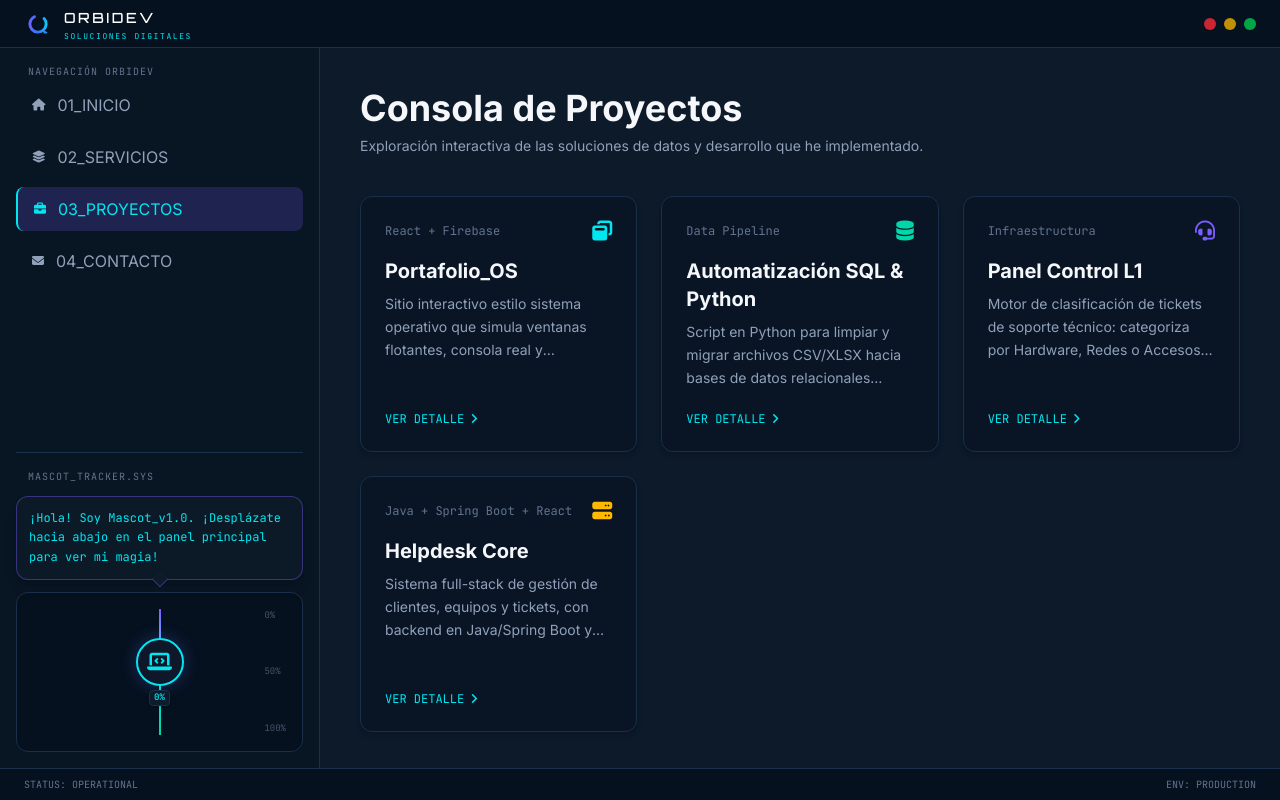
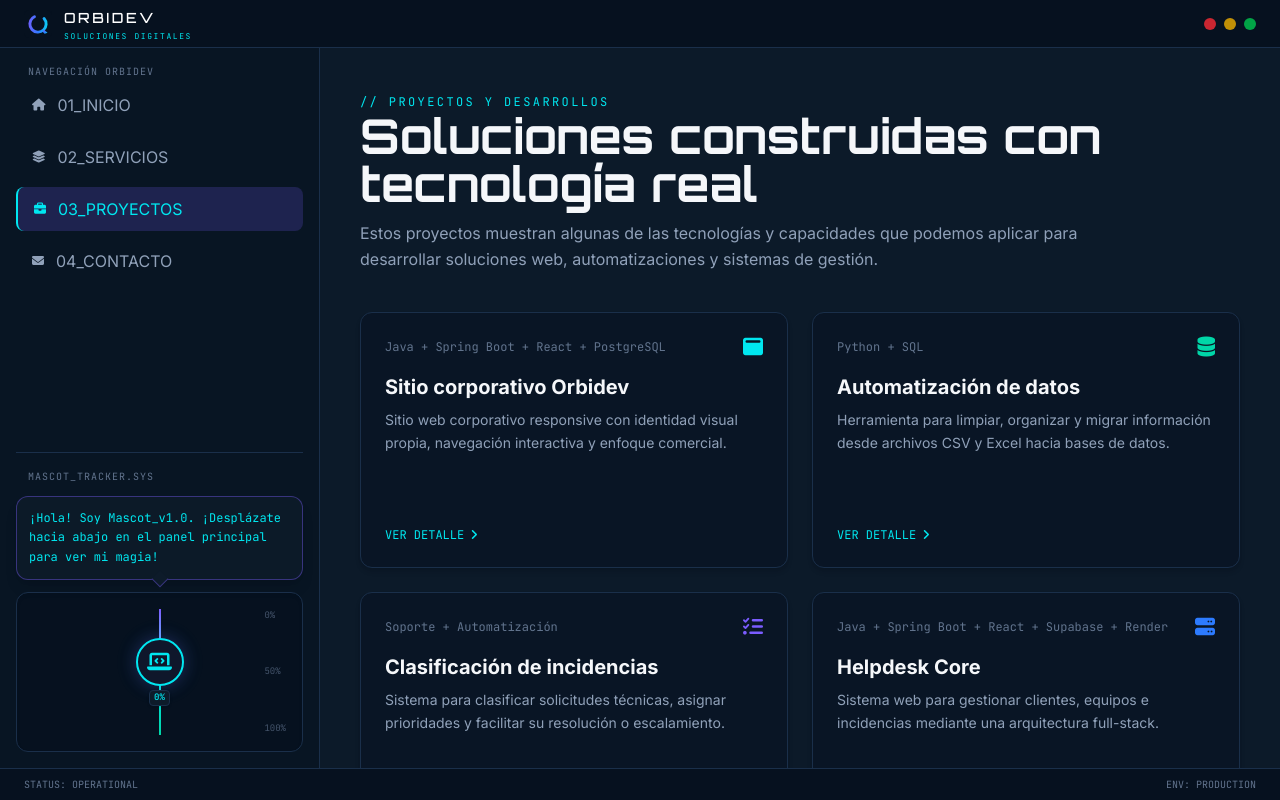
Before and after one commit to FerSierra87/orbidev-web, a React (Vite) app: page / in a window 1280 px wide. Both pictures are taken after a click on the button "03_PROYECTOS". Built offline with nearby package versions, Linux system fonts and the light colour scheme.

Commit message:
Actualiza proyectos y tecnologias de Orbidev

```diff
--- a/src/App.jsx
+++ b/src/App.jsx
@@ -114,46 +114,51 @@ export default function App() {
   const projectsData = [
   {
     id: 1,
-      title: 'Portafolio_OS',
-      tag: 'React + Firebase',
-      desc: 'Sitio interactivo estilo sistema operativo que simula ventanas flotantes, consola real y monitores de carga.',
-      longDesc: 'Construido como una SPA en React, utiliza Firebase Firestore para gestionar contenidos del portafolio dinámicamente y Firebase Hosting para asegurar tiempos de respuesta por debajo de los 1.5 segundos a nivel global. El proyecto utiliza Tailwind CSS para simular perfectamente un entorno de escritorio retro-futurista.',
-      icon: 'fa-window-restore',
+    title: 'Sitio corporativo Orbidev',
+    tag: 'Java + Spring Boot + React + PostgreSQL',
+    desc: 'Sitio web corporativo responsive con identidad visual propia, navegación interactiva y enfoque comercial.',
+    longDesc:
+      'Transformación de un portafolio técnico en el sitio corporativo de Orbidev. El proyecto utiliza React, Vite y Tailwind CSS, incorpora una identidad visual personalizada y presenta servicios, proyectos y canales de contacto dentro de una experiencia moderna y adaptable a distintos dispositivos.',
+    icon: 'fa-window-maximize',
     color: 'text-cyber-cyan',
-      github: '#'
+    github: 'https://github.com/FerSierra87/portafolio-os',
   },
   {
     id: 2,
-      title: 'Automatización SQL & Python',
-      tag: 'Data Pipeline',
-      desc: 'Script en Python para limpiar y migrar archivos CSV/XLSX hacia bases de datos relacionales PostgreSQL/MySQL.',
-      longDesc: 'Herramienta de línea de comandos que normaliza nombres de columnas, elimina duplicados y filas vacías, genera un reporte de estadísticas, y migra el resultado a PostgreSQL o MySQL usando SQLAlchemy. Ideal para optimizar tareas repetitivas de carga de datos en administraciones medianas o PyMEs.',
+    title: 'Automatización de datos',
+    tag: 'Python + SQL',
+    desc: 'Herramienta para limpiar, organizar y migrar información desde archivos CSV y Excel hacia bases de datos.',
+    longDesc:
+      'Solución orientada a reducir tareas manuales relacionadas con archivos y planillas. Permite normalizar columnas, detectar datos duplicados, eliminar registros vacíos y preparar información para su almacenamiento en PostgreSQL o MySQL.',
     icon: 'fa-database',
     color: 'text-cyber-emerald',
-      github: 'https://github.com/FerSierra87/sql-python-data-migration'
+    github: 'https://github.com/FerSierra87/sql-python-data-migration',
   },
   {
     id: 3,
-      title: 'Panel Control L1',
-      tag: 'Infraestructura',
-      desc: 'Motor de clasificación de tickets de soporte técnico: categoriza por Hardware, Redes o Accesos y sugiere si escalar a Nivel 2.',
-      longDesc: 'Sistema de triage inspirado en la trinchera del soporte técnico masivo. Un motor de reglas por palabras clave categoriza cada ticket automáticamente, le asigna prioridad, y sugiere si conviene resolverlo en Nivel 1 o escalarlo a Nivel 2. Incluye un dashboard con métricas en vivo.',
-      icon: 'fa-headset',
+    title: 'Clasificación de incidencias',
+    tag: 'Soporte + Automatización',
+    desc: 'Sistema para clasificar solicitudes técnicas, asignar prioridades y facilitar su resolución o escalamiento.',
+    longDesc:
+      'Proyecto inspirado en procesos reales de soporte técnico. Analiza la información de una incidencia, la categoriza según su contenido y permite organizar su prioridad. El objetivo es ayudar a reducir tiempos de clasificación y mejorar el seguimiento de solicitudes.',
+    icon: 'fa-list-check',
     color: 'text-cyber-purple',
-      github: 'https://github.com/FerSierra87/panel-control-l1'
+    github: 'https://github.com/FerSierra87/panel-control-l1',
   },
   {
   id: 4,
   title: 'Helpdesk Core',
-      tag: 'Java + Spring Boot + React',
-      desc: 'Sistema full-stack de gestión de clientes, equipos y tickets, con backend en Java/Spring Boot y frontend en React.',
-      longDesc: 'API REST en Java (Spring Boot) con un modelo relacional real en PostgreSQL: un Cliente tiene varios Equipos, y cada Equipo puede tener varios Tickets. El backend está desplegado con Docker en Render, y el frontend en React consume la API en vivo, desplegado en Firebase Hosting. Incluye dashboard con métricas, CRUD completo de las 3 entidades, y CORS configurado entre ambos servicios.',
+  tag: 'Java + Spring Boot + React + Supabase + Render',
+  desc: 'Sistema web para gestionar clientes, equipos e incidencias mediante una arquitectura full-stack.',
+  longDesc:
+    'Aplicación full-stack con API REST desarrollada en Java y Spring Boot, frontend en React y base de datos PostgreSQL gestionada con Supabase. El backend se encuentra desplegado en Render y el frontend consume la API para gestionar clientes, equipos y tickets. Incluye operaciones CRUD y comunicación entre frontend, backend y base de datos.',
   icon: 'fa-server',
-      color: 'text-amber-400',
+  color: 'text-cyber-blue',
   github: 'https://github.com/FerSierra87/helpdesk-core',
-      githubFrontend: 'https://github.com/FerSierra87/helpdesk-core-frontend',
-      demo: 'https://helpdesk-core-one.web.app'
-    }
+  githubFrontend:
+    'https://github.com/FerSierra87/helpdesk-core-frontend',
+  demo: 'https://helpdesk-core-one.web.app',
+},
 ];
 
   // Envía el formulario simulado de incidentes informáticos
@@ -575,11 +580,24 @@ export default function App() {
           {activeTab === 'proyectos' && (
             <div className="p-4 sm:p-6 md:p-10 space-y-8 md:space-y-10 max-w-5xl">
               <div className="space-y-2">
-                <h1 className="text-3xl sm:text-4xl font-bold">Consola de Proyectos</h1>
-                <p className="text-xs sm:text-sm text-slate-400">Exploración interactiva de las soluciones de datos y desarrollo que he implementado.</p>
+                <div className="space-y-3">
+            <span className="text-xs font-mono tracking-[0.2em] text-cyber-cyan">
+            // PROYECTOS Y DESARROLLOS
+           </span>
+
+          <h1 className="text-3xl sm:text-4xl md:text-5xl font-display font-bold">
+    Soluciones construidas con tecnología real
+          </h1>
+
+          <p className="text-sm sm:text-base text-slate-400 leading-relaxed max-w-3xl">
+    Estos proyectos muestran algunas de las tecnologías y capacidades que
+    podemos aplicar para desarrollar soluciones web, automatizaciones y
+    sistemas de gestión.
+           </p>
+        </div>
       </div>
 
-              <div className="grid grid-cols-1 sm:grid-cols-2 md:grid-cols-3 gap-4 sm:gap-6">
+              <div className="grid grid-cols-1 sm:grid-cols-2 xl:grid-cols-2 gap-4 sm:gap-6">
                 {projectsData.map((project) => (
                   <div
                     key={project.id}
@@ -603,23 +621,49 @@ export default function App() {
 
      {/* PANEL DE TECNOLOGÍAS */}
 <div className="bg-cyber-dark/20 border border-cyber-border rounded-xl p-5 sm:p-8">
-                <h3 className="text-xs font-mono tracking-widest text-slate-400 mb-4 sm:text-center">TECNOLOGÍAS INCORPORADAS EN MI CORE</h3>
-                <div className="grid grid-cols-2 sm:grid-cols-4 gap-3 sm:gap-4 text-center">
-                  <div className="p-3 sm:p-4 bg-cyber-dark/40 border border-cyber-border rounded-lg flex flex-col items-center">
-                    <i className="fa-brands fa-react text-2xl sm:text-3xl text-cyber-cyan mb-2"></i>
-                    <p className="text-[10px] sm:text-xs font-mono font-bold">React JS</p>
+  <h3 className="text-xs font-mono tracking-widest text-slate-400 mb-6 sm:text-center">
+    TECNOLOGÍAS UTILIZADAS EN NUESTROS DESARROLLOS
+  </h3>
+
+  <div className="grid grid-cols-2 sm:grid-cols-3 lg:grid-cols-4 gap-3 sm:gap-4 text-center">
+    <div className="p-4 bg-cyber-dark/40 border border-cyber-border rounded-lg flex flex-col items-center hover:border-cyber-cyan/50 transition-all">
+      <i className="fa-brands fa-react text-3xl text-cyber-cyan mb-3"></i>
+      <p className="text-xs font-mono font-bold">React</p>
     </div>
-                  <div className="p-3 sm:p-4 bg-cyber-dark/40 border border-cyber-border rounded-lg flex flex-col items-center">
-                    <i className="fa-solid fa-fire text-2xl sm:text-3xl text-amber-500 mb-2"></i>
-                    <p className="text-[10px] sm:text-xs font-mono font-bold">Firebase</p>
+
+    <div className="p-4 bg-cyber-dark/40 border border-cyber-border rounded-lg flex flex-col items-center hover:border-orange-400/50 transition-all">
+      <i className="fa-brands fa-java text-3xl text-orange-400 mb-3"></i>
+      <p className="text-xs font-mono font-bold">Java</p>
     </div>
-                  <div className="p-3 sm:p-4 bg-cyber-dark/40 border border-cyber-border rounded-lg flex flex-col items-center">
-                    <i className="fa-solid fa-database text-2xl sm:text-3xl text-cyber-emerald mb-2"></i>
-                    <p className="text-[10px] sm:text-xs font-mono font-bold">SQL (My/Postgre)</p>
+
+    <div className="p-4 bg-cyber-dark/40 border border-cyber-border rounded-lg flex flex-col items-center hover:border-cyber-emerald/50 transition-all">
+      <i className="fa-solid fa-leaf text-3xl text-cyber-emerald mb-3"></i>
+      <p className="text-xs font-mono font-bold">Spring Boot</p>
     </div>
-                  <div className="p-3 sm:p-4 bg-cyber-dark/40 border border-cyber-border rounded-lg flex flex-col items-center">
-                    <i className="fa-brands fa-python text-2xl sm:text-3xl text-amber-300 mb-2"></i>
-                    <p className="text-[10px] sm:text-xs font-mono font-bold">Python</p>
+
+    <div className="p-4 bg-cyber-dark/40 border border-cyber-border rounded-lg flex flex-col items-center hover:border-cyber-emerald/50 transition-all">
+      <i className="fa-solid fa-bolt text-3xl text-cyber-emerald mb-3"></i>
+      <p className="text-xs font-mono font-bold">Supabase</p>
+    </div>
+
+    <div className="p-4 bg-cyber-dark/40 border border-cyber-border rounded-lg flex flex-col items-center hover:border-cyber-purple/50 transition-all">
+      <i className="fa-solid fa-cloud-arrow-up text-3xl text-cyber-purple mb-3"></i>
+      <p className="text-xs font-mono font-bold">Render</p>
+    </div>
+
+    <div className="p-4 bg-cyber-dark/40 border border-cyber-border rounded-lg flex flex-col items-center hover:border-cyber-blue/50 transition-all">
+      <i className="fa-solid fa-database text-3xl text-cyber-blue mb-3"></i>
+      <p className="text-xs font-mono font-bold">PostgreSQL</p>
+    </div>
+
+    <div className="p-4 bg-cyber-dark/40 border border-cyber-border rounded-lg flex flex-col items-center hover:border-amber-400/50 transition-all">
+      <i className="fa-solid fa-fire text-3xl text-amber-400 mb-3"></i>
+      <p className="text-xs font-mono font-bold">Firebase</p>
+    </div>
+
+    <div className="p-4 bg-cyber-dark/40 border border-cyber-border rounded-lg flex flex-col items-center hover:border-yellow-300/50 transition-all">
+      <i className="fa-brands fa-python text-3xl text-yellow-300 mb-3"></i>
+      <p className="text-xs font-mono font-bold">Python</p>
     </div>
   </div>
 </div>
```
Lines whose indentation alone changed are shown as unchanged.
